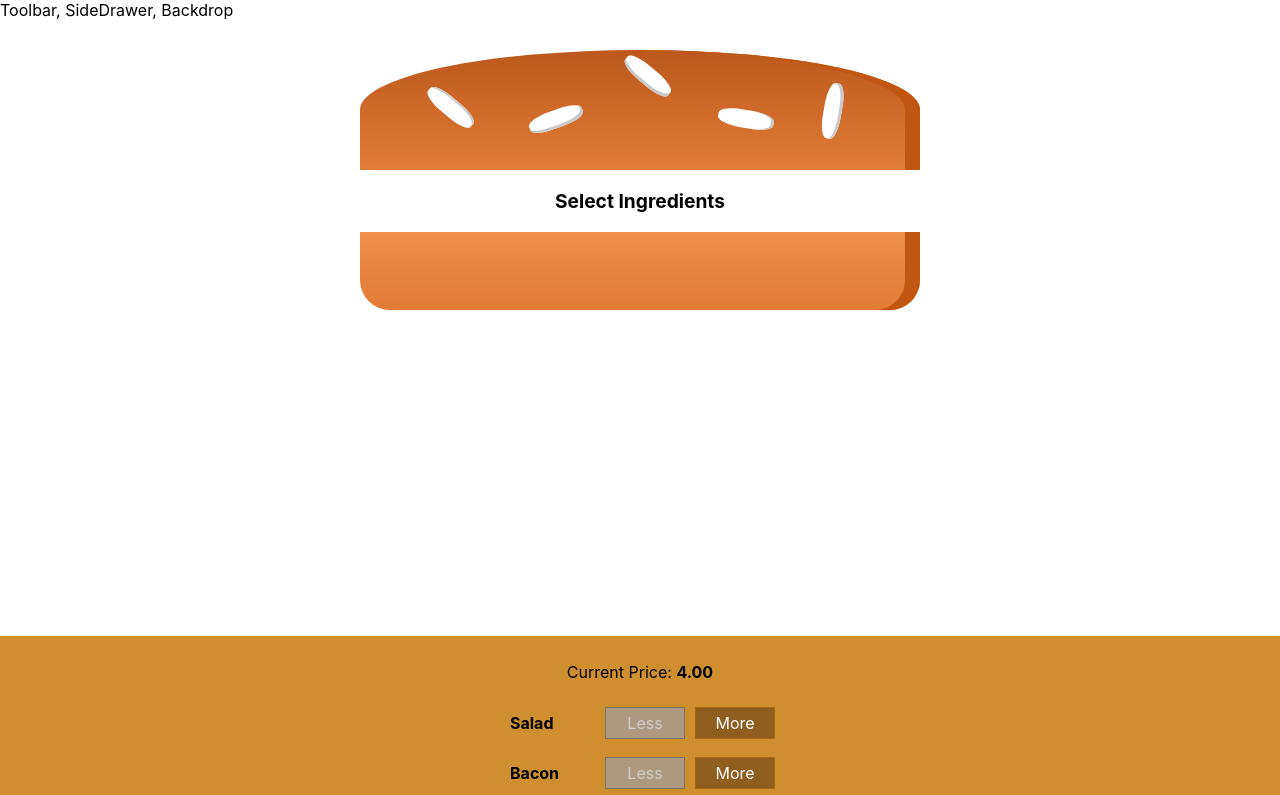
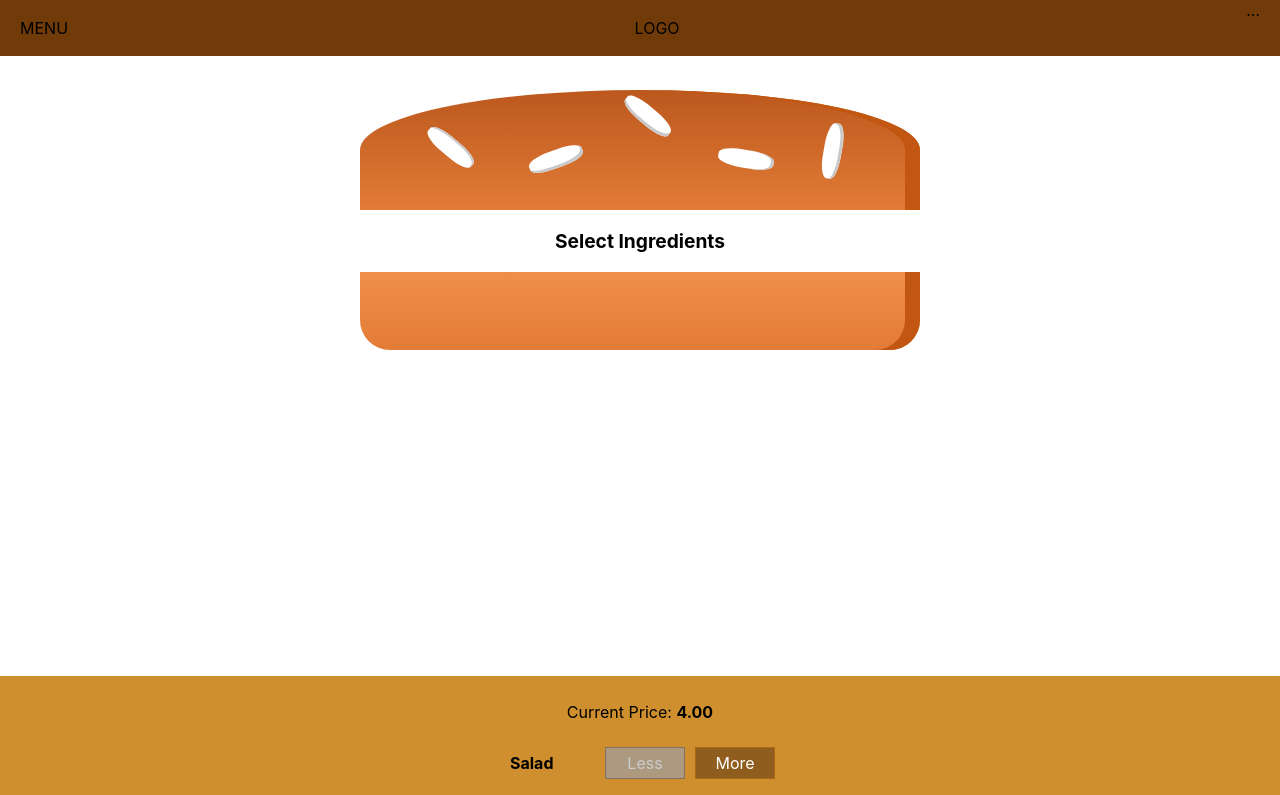
Before and after one commit to alanqng/burger-builder, a React app: page / in a window 1280 px wide. Shown: the top 795 px of the page. Built offline with nearby package versions, Linux system fonts and the light colour scheme.

Commit message:
Add toolbar

```diff
--- a/src/components/Layout/Layout.jsx
+++ b/src/components/Layout/Layout.jsx
@@ -1,9 +1,10 @@
 import React from 'react'
 import classes from './Layout.module.css'
+import Toolbar from '../Navigation/Toolbar/Toolbar'
 
 const layout = ( props ) => (
     <React.Fragment>
-        <div>Toolbar, SideDrawer, Backdrop</div>
+        <Toolbar />
         <main className={classes.Content}>
             {props.children}
         </main>
--- a/src/components/Layout/Layout.module.css
+++ b/src/components/Layout/Layout.module.css
@@ -1,3 +1,3 @@
 .Content {
-    margin-top: 16px;
+    margin-top: 76px;
 }
--- /dev/null
+++ b/src/components/Navigation/Toolbar/Toolbar.jsx
@@ -0,0 +1,14 @@
+import React from 'react'
+import classes from './Toolbar.module.css'
+
+const toolbar = (props) => (
+    <header className={classes.Toolbar}>
+        <div>MENU</div>
+        <div>LOGO</div>
+        <nav>
+            ...
+        </nav>
+    </header>
+)
+
+export default toolbar
--- /dev/null
+++ b/src/components/Navigation/Toolbar/Toolbar.module.css
@@ -0,0 +1,18 @@
+.Toolbar {
+    height: 56px;
+    width: 100%;
+    position: fixed;
+    top: 0;
+    left: 0;
+    background-color: #703B09;
+    display: flex;
+    justify-content: space-between;
+    align-items: center;
+    padding: 0 20px;
+    box-sizing: border-box;
+    z-index: 90;
+}
+
+.Toolbar nav {
+    height: 100%;
+}
```
